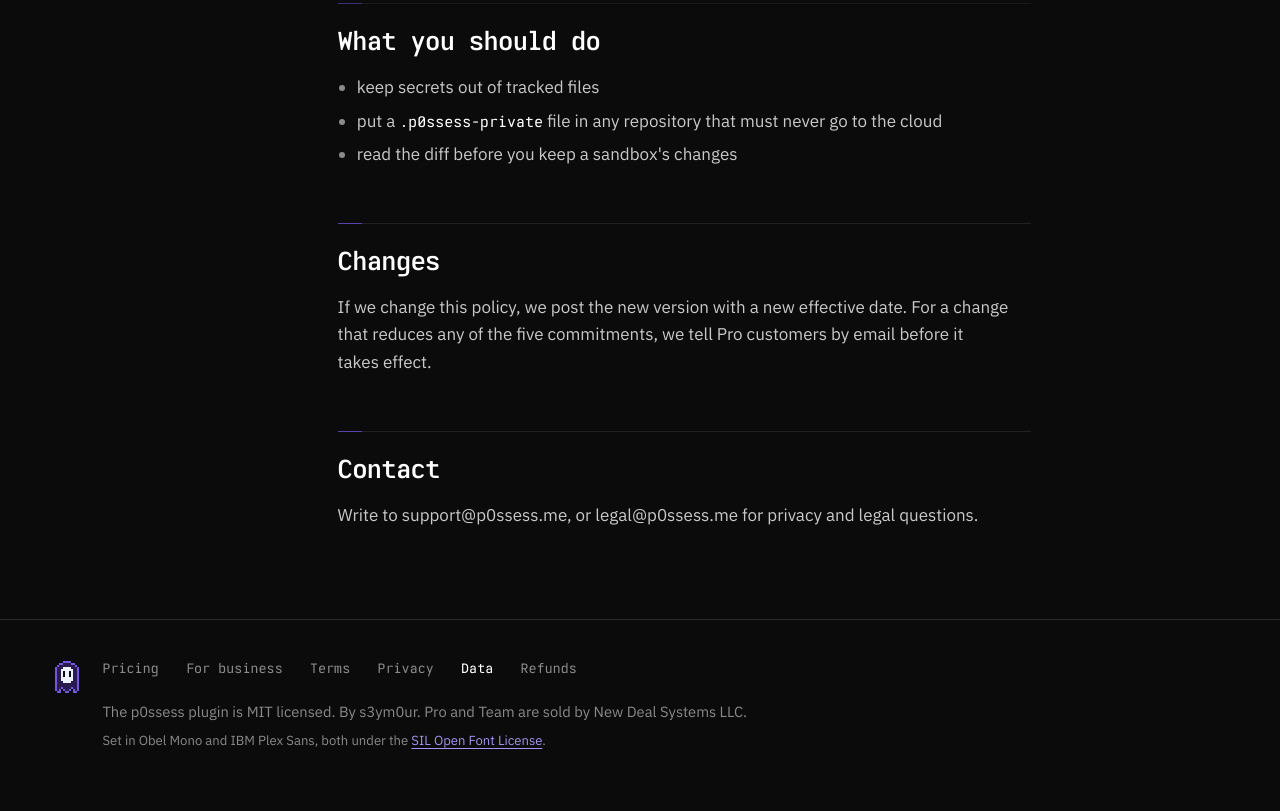
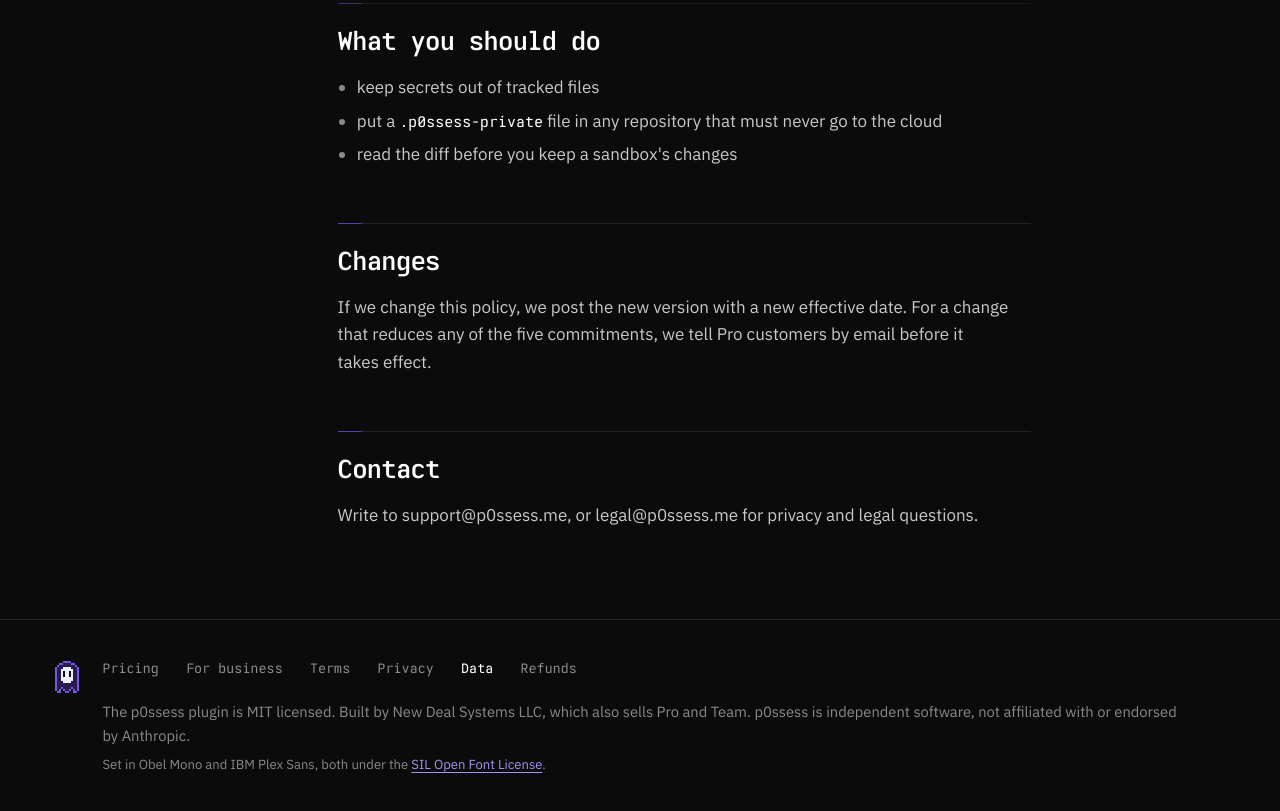
Before and after one commit to cm208/p0ssess, a plain HTML site: page site/data/index.html in a window 1280 px wide. Shown: the part 3959-4770 px from the top of the page. Drawn offline with Linux system fonts and the light colour scheme.

Commit message:
site: the same footer on the legal, data and welcome pages and the docs template

```diff
--- a/site/data/index.html
+++ b/site/data/index.html
@@ -142,7 +142,7 @@
   <img class="foot-g" src="../ghost.svg" alt="" width="32" height="32">
   <div>
     <nav class="foot-nav" aria-label="More pages"><a href="../pricing/">Pricing</a><a href="../business/">For business</a><a href="../terms/">Terms</a><a href="../privacy/">Privacy</a><a href="../data/" aria-current="page">Data</a><a href="../refunds/">Refunds</a></nav>
-    <p>The p0ssess plugin is MIT licensed. By s3ym0ur. Pro and Team are sold by New Deal Systems LLC.</p>
+    <p>The p0ssess plugin is MIT licensed. Built by New Deal Systems LLC, which also sells Pro and Team. p0ssess is independent software, not affiliated with or endorsed by Anthropic.</p>
     <p class="small">Set in Obel Mono and IBM Plex Sans, both under the <a href="../fonts/OFL-obel-mono.txt">SIL Open Font License</a>.</p>
   </div>
 </div>
```
Also changed, not shown: site/docs-build/templates/page.html (+1 -1 lines), site/privacy/index.html (+1 -1 lines), site/refunds/index.html (+1 -1 lines), site/terms/index.html (+1 -1 lines), site/welcome/index.html (+1 -1 lines).
